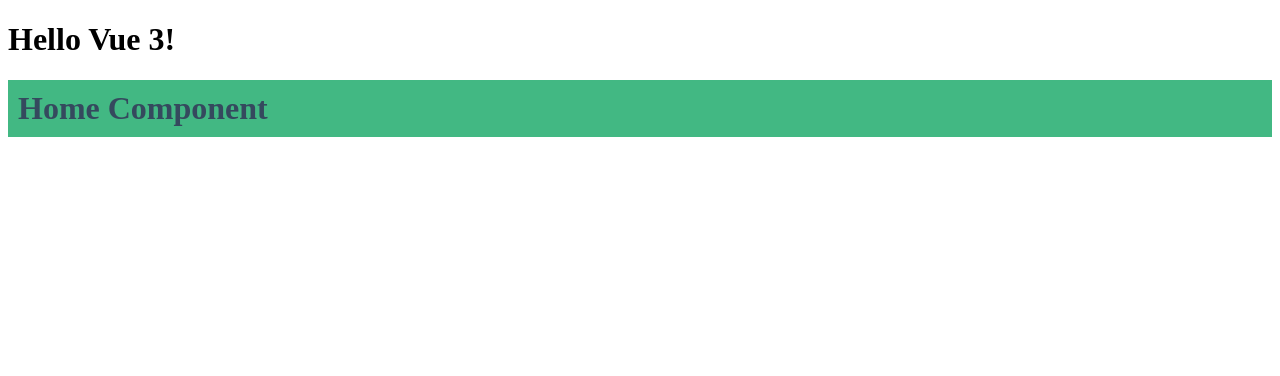
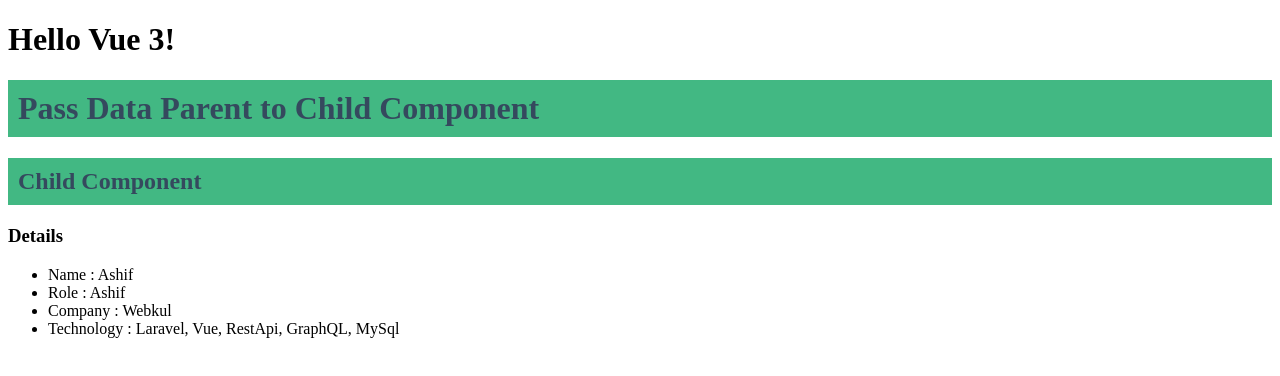
Before and after one commit to Ashif9683/LearningVue, a Vue app: page / in a window 1280 px wide. Shown: the top 376 px of the page. Built offline with nearby package versions, Linux system fonts and the light colour scheme.

Commit message:
Pass Data Parent to Child

```diff
--- a/src/App.vue
+++ b/src/App.vue
@@ -2,18 +2,18 @@
   <div id="app">
     <h1>Hello Vue 3!</h1>
   </div>
-  <Home/>
+  <Parent/>
 </template>
 
 <script>
-import Home from './components/Home.vue'
+import Parent from './components/Parent.vue'
 
 export default {
 
   name: 'App',
 
   components: {
-       Home,
+       Parent,
   }
 }
 
--- /dev/null
+++ b/src/components/Child.vue
@@ -0,0 +1,26 @@
+<template>
+    <h2 class="box">Child Component</h2>
+
+    <h3>Details</h3>
+
+    <ul>
+        <li>Name : {{ name }}</li>
+        <li>Role : {{ user.role }}</li>
+        <li>Company : {{ user.company }}</li>
+        <li>Technology : {{ getTech ().join(', ')}}</li>
+    </ul>
+</template>
+
+<script>
+
+export default {
+    name: "Child",
+
+    props: {
+        name: String,
+        user: Object,
+        getTech: Function,
+    }
+}
+
+</script>
--- a/src/components/Home.vue
+++ /dev/null
@@ -1,19 +0,0 @@
-<template>
-
-    <h1 class="box">Home Component</h1>
-
-</template>
-
-<script>
-export default {
-    name: 'Home',
-}
-</script>
-
-<style scoped>
-.box {
-    background-color: var(--primary-color);
-    color: var(--secondary-color);
-    padding: 10px;
-}
-</style>
--- /dev/null
+++ b/src/components/Parent.vue
@@ -0,0 +1,40 @@
+<template>
+    <h1 class="box">Pass Data Parent to Child Component</h1>
+
+    <Child name = "Ashif" :user="user" :getTech="getTech"/>
+</template>
+
+<script>
+import Child from './Child.vue';
+
+export default {
+    name: 'Parent',
+
+    components:{
+        Child,
+    },
+
+    data() {
+        return {
+            user: {
+                role: 'Ashif',
+                company: 'Webkul',
+            }
+        }
+    },
+
+    methods: {
+        getTech(){
+            return ["Laravel", "Vue", "RestApi", "GraphQL", "MySql"]
+        }
+    }
+}
+</script>
+
+<style>
+.box {
+    background-color: var(--primary-color);
+    color: var(--secondary-color);
+    padding: 10px;
+}
+</style>
```
